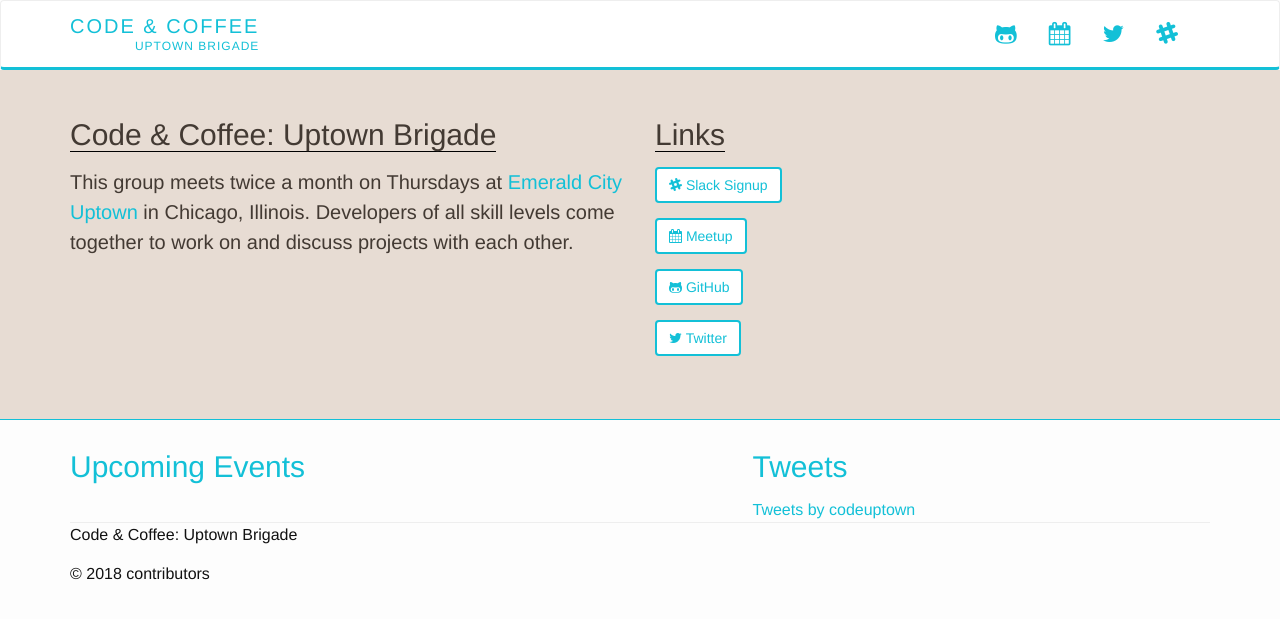
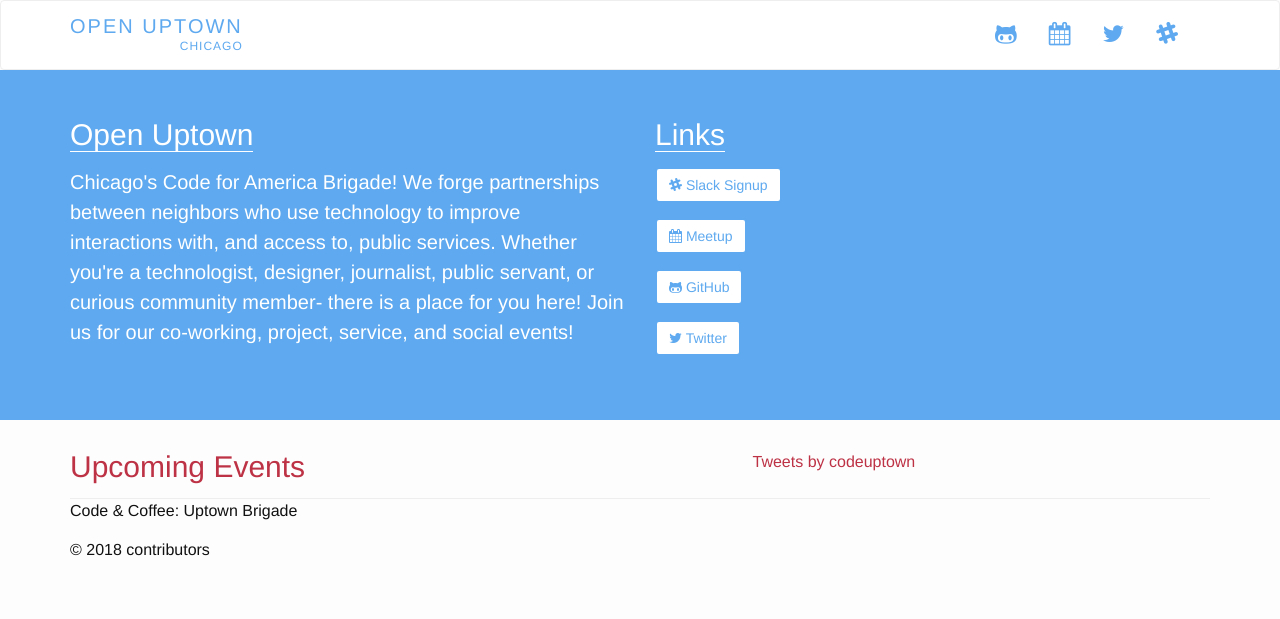
Before and after one commit to code-312/Code-and-Coffee-Uptown-Brigade.github.io, a Jekyll site: the page built from index.html, in a window 1280 px wide. Shown: the top 619 px of the page. Built offline with Jekyll 4.4.1, drawn with Linux system fonts in a browser that asks for light colours; nearby versions of some CDN libraries; comment, search, counter and statistics services are not loaded.

Commit message:
update site colors

```diff
--- a/_includes/banner.html
+++ b/_includes/banner.html
@@ -2,8 +2,11 @@
   <div class="container">
     <div class="row">
       <div class="col-md-6">
-        <h2>Code &amp; Coffee: Uptown Brigade</h2>
-        <p>This group meets twice a month on Thursdays at <a href="https://www.google.com/maps/place/Emerald+City+Uptown/@41.9652969,-87.6610805,18.45z/data=!4m5!3m4!1s0x0:0x16040100d64bf987!8m2!3d41.9655063!4d-87.6605659">Emerald City Uptown</a> in Chicago, Illinois. Developers of all skill levels come together to work on and discuss projects with each other.</p>
+        <h2>Open Uptown</h2>
+        <p>Chicago's Code for America Brigade! We forge partnerships between neighbors who use technology to improve interactions with, and access to, public services.
+          Whether you're a technologist, designer, journalist, public servant, or curious community member- there is a place for you here!
+          Join us for our co-working, project, service, and social events!
+        </p>
       </div>
       <div class="col-md-3">
         <h2>Links</h2>
--- a/_includes/navbar.html
+++ b/_includes/navbar.html
@@ -8,8 +8,8 @@
         <span class="icon-bar"></span>
       </button>
       <a class="navbar-brand" href="/">
-        <div class="titleUpper">Code &amp; Coffee</div>
-        <div class="titleLower">Uptown Brigade</div>
+        <div class="titleUpper">Open Uptown</div>
+        <div class="titleLower">Chicago</div>
       </a>
     </div>
     <div id="navbar" class="navbar-collapse collapse">
--- a/_includes/twitter_widget.html
+++ b/_includes/twitter_widget.html
@@ -1,2 +1,2 @@
-<h2 class="teal">Tweets</h2>
+
 <a class="twitter-timeline" data-height="1250" href="https://twitter.com/codeuptown?ref_src=twsrc%5Etfw">Tweets by codeuptown</a> <script async src="//platform.twitter.com/widgets.js" charset="utf-8"></script>
--- a/_sass/_customizations.scss
+++ b/_sass/_customizations.scss
@@ -1,23 +1,23 @@
-$brand-teal: #13c0d7;
-$brand-teal-dark: #0299AE;
-$brand-brown: #433A33;
-$brand-brown-light: #E7DCD3;
+$brand-red: #BD3245;
+$brand-red-dark: #0299AE;
+$brand-teal: #5EA9EF;
+$brand-teal-light: #E7DCD3;
 $slightly-bold: 500;
 
 a {
   text-decoration: none;
-  color: $brand-teal;
+  color: $brand-red;
   &:visited {
-    color: $brand-teal;
+    color: $brand-red;
   }
   &:hover {
-    color: $brand-teal-dark;
+    color: $brand-red-dark;
     text-decoration: none;
   }
 }
 
 .teal {
-  color: $brand-teal;
+  color: $brand-red;
 }
 
 .btn-teal {
@@ -30,15 +30,23 @@ a {
 }
 
 .jumbotron {
-  background-color: $brand-brown-light;
+  background-color: $brand-teal;
   border-bottom: 1px solid $brand-teal;
   h2 {
     display: inline-block;
-    border-bottom: 1px solid black;
+    border-bottom: 1px solid white;
   }
-  color: $brand-brown;
+  color: white;
   p {
     font-size: 20px;
+  }
+  a {
+    text-decoration: none;
+    color: $brand-teal;
+    &:hover {
+      color: $brand-red;
+      text-decoration: none;
+    }
   }
 }
 
@@ -46,14 +54,20 @@ a {
   border: 1px solid $brand-teal;
   &>.panel-heading {
     font-weight: $slightly-bold;
-    background-color: $brand-brown-light;
-    border-bottom: 1px solid $brand-teal;
+    background-color: $brand-teal;
+    border-bottom: 3px solid $brand-red;
+    a{
+      color: white;
+    }
+  }
+  a {
+    color: $brand-red;
   }
 }
 
 .navbar {
   margin-bottom: 0px;
-  border-bottom: 3px solid $brand-teal;
+  // border-bottom: 3px solid $brand-teal;
   height: 70px;
   a {
     font-size: 1.3em;
@@ -92,3 +106,9 @@ a {
 .instagram-image {
   height: 150px;
 }
+
+.twitter-timeline {
+  a{
+    color: $brand-red !important;
+  }
+}
--- a/_sass/_navbar.scss
+++ b/_sass/_navbar.scss
@@ -1,8 +1,8 @@
 // Generated by http://work.smarchal.com/twbscolor/css/7c6e633e373113c0d7ffffff0
 $bgDefault      : #ffffff;
 $bgHighlight    : #eeeeee;
-$colDefault     : #13c0d7;
-$colHighlight   : #0297AC;
+$colDefault     : #5EA9EF;
+$colHighlight   : #BD3245;
 $dropDown       : false;
 .navbar-default {
   background-color: $bgDefault;
```
Also changed, not shown: README.md, 5 other files.
